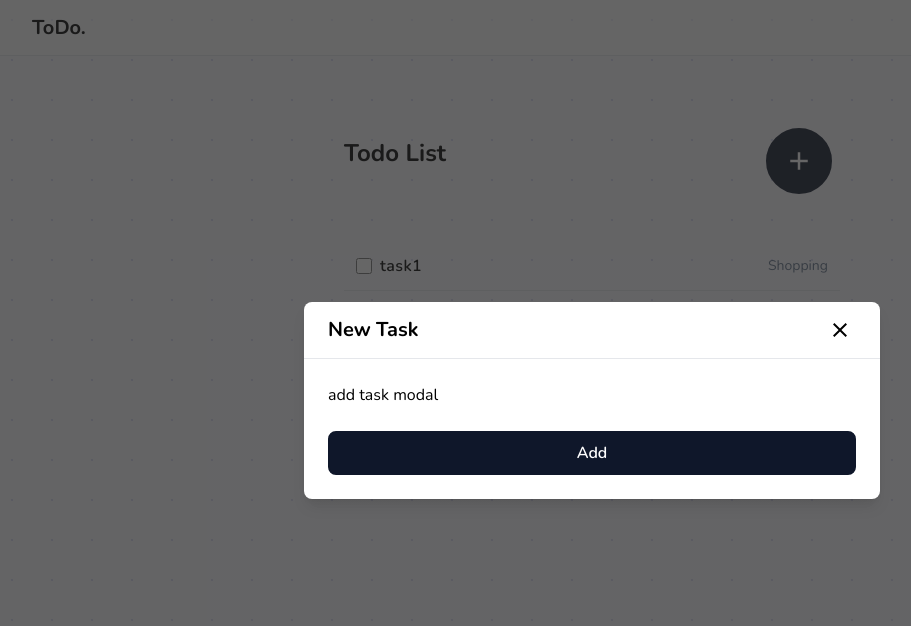
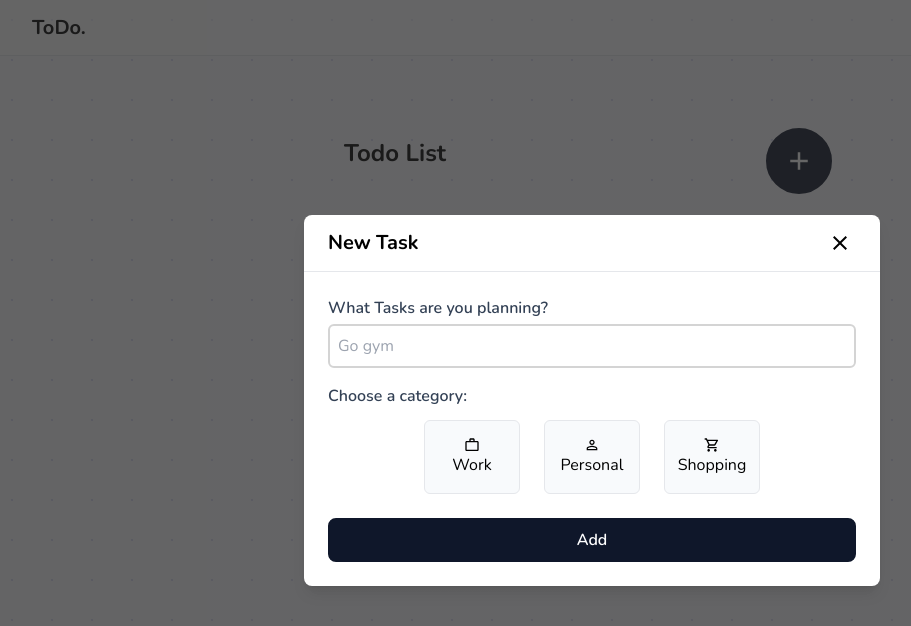
Before and after one commit to idrissi-hamza/todo-test, a Next.js app: page / in a window 1280 px wide. Both pictures are taken after a click on the button 847 px from the left and 161 px from the top of the page. Shown: the top 626 px of the page, without its empty margins (48-959 px from the left). Built offline with nearby package versions, Linux system fonts and the light colour scheme.

Commit message:
create form to add new task

```diff
--- a/app/components/modals/AddTaskModal.tsx
+++ b/app/components/modals/AddTaskModal.tsx
@@ -2,18 +2,98 @@
 
 import React, { useState } from 'react';
 
+import { z } from 'zod';
+import { zodResolver } from '@hookform/resolvers/zod';
+import { useForm, SubmitHandler } from 'react-hook-form';
+
 import Modal from './Modal';
 import useAddTaskModal from '@/app/hooks/useAddTask';
+import { categories } from '@/app/lib/data';
 
+const schema = z.object({
+  text: z.string().min(1, 'Required').min(3, 'minimum 3 letters'),
+  category: z.string().min(1, 'required')
+});
+
+export type FormValuesType = z.infer<typeof schema>;
 
 const AddTaskModal = () => {
   const [isLoading, setIsLoading] = useState(false)
   const { isOpen, onClose } = useAddTaskModal();
+  const {
+    register,
+    handleSubmit,
+    formState: { errors },
+    reset
+  } = useForm<FormValuesType>({
+    resolver: zodResolver(schema),
+  });
 
+  const onSubmit: SubmitHandler<FormValuesType> = async (data) => {
+    console.log(data)
+    onClose()
+    reset()
+  };
 
   const bodyContent = (
-    <div >
-      add task modal
+    <div className="flex  flex-col gap-4  w-full  ">
+
+      {/* text input */}
+      <div className="w-full relative flex flex-col gap-1">
+        <label
+          className={`font-semibold text-slate-700
+          ${errors.text ? 'text-rose-500' : 'text-neutral-800'}
+        `}
+        >
+          What Tasks are you planning?
+        </label>
+        {errors.text && (
+          <span className="text-xs italic text-red-500 ">
+            {errors.text?.message}
+          </span>
+        )}
+        <input
+          {...register('text')}
+          placeholder='Go gym'
+          type='text'
+          className={` peer w-full p-2 font-light  bg-white  border-2 rounded-md outline-none transition disabled:opacity-70 disabled:cursor-not-allowed
+          ${errors.text ? 'border-rose-500' : 'border-neutral-300'}
+          ${errors.text ? 'focus:border-rose-500' : 'focus:border-black'}
+          `}
+        />
+      </div>
+
+      {/* categories radio input */}
+      <div className="w-full relative flex flex-col gap-1">
+        <span
+          className={`font-semibold  text-slate-700 mb-2
+          ${errors.category ? 'text-rose-500' : 'text-neutral-800'}
+        `}
+        >
+          Choose a category:
+        </span>
+        {errors.category && (
+          <span className="text-xs italic text-red-500 ">
+            Required
+          </span>
+        )}
+        <div className="flex justify-center gap-6 ">
+          {categories.map(option => <div key={option.value} className='w-24'>
+            <input
+              id={option.value}
+              className='peer hidden'
+              type="radio"
+              value={option.value}
+              {...register("category")} // Register radio button
+            />
+            <label htmlFor={option.value} className={`peer-checked:font-bold peer-checked:border-4  peer-checked:border-slate-700  peer-checked:bg-slate-200 flex flex-col items-center bg-slate-50 p-4 border rounded-md ${errors.category && 'border-red-400'}`}>
+              <option.icon />
+              {option.label}
+            </label>
+
+          </div>)}
+        </div>
+      </div>
     </div >
   );
 
@@ -24,8 +104,11 @@ const AddTaskModal = () => {
       isOpen={isOpen}
       title="New Task"
       actionLabel="Add"
-      onClose={onClose}
-      onSubmit={() => { }}
+      onClose={() => {
+        reset()
+        onClose()
+      }}
+      onSubmit={handleSubmit(onSubmit)}
       body={bodyContent}
     />
   );
--- a/app/lib/data.ts
+++ b/app/lib/data.ts
@@ -1,43 +1,60 @@
 // mockedData.ts
-import { Category, Task } from './types';
+import { Task } from './types';
+import {
+  MdWorkOutline,
+  MdPersonOutline,
+  MdOutlineShoppingCart,
+} from 'react-icons/md';
 
 const tasks: Task[] = [
   {
     id: '1',
     text: 'task1',
     isCompleted: false,
-    category: Category.Shopping,
+    category: 'shopping',
   },
   {
     id: '2',
     text: 'task2',
     isCompleted: true,
-    category: Category.Work,
+    category: 'work',
   },
   {
     id: '3',
     text: 'task3',
     isCompleted: false,
-    category: Category.Personal,
+    category: 'personal',
   },
   {
-    id:' 4',
+    id: ' 4',
     text: 'task4',
     isCompleted: false,
-    category: Category.Personal,
+    category: 'personal',
   },
   {
     id: '5',
     text: 'task5',
     isCompleted: false,
-    category: Category.Personal,
-  }
+    category: 'personal',
+  },
 ];
 
-const categories: Category[] = [
-  Category.Work,
-  Category.Personal,
-  Category.Shopping,
+const categories = [
+  {
+    label: 'Work',
+    value: 'work',
+    icon: MdWorkOutline,
+  },
+  {
+    label: 'Personal',
+    value: 'personal',
+    icon: MdPersonOutline,
+  },
+  {
+    label: 'Shopping',
+    value: 'shopping',
+    icon: MdOutlineShoppingCart,
+  },
 ];
 
 export { tasks, categories };
--- a/app/lib/types.ts
+++ b/app/lib/types.ts
@@ -1,14 +1,7 @@
-
-export enum Category {
-  Work = 'Work',
-  Personal = 'Personal',
-  Shopping = 'Shopping',
-}
-
 
 export type Task = {
   id: string;
   text: string;
   isCompleted: boolean;
-  category: Category;
+  category: string;
 };
```
